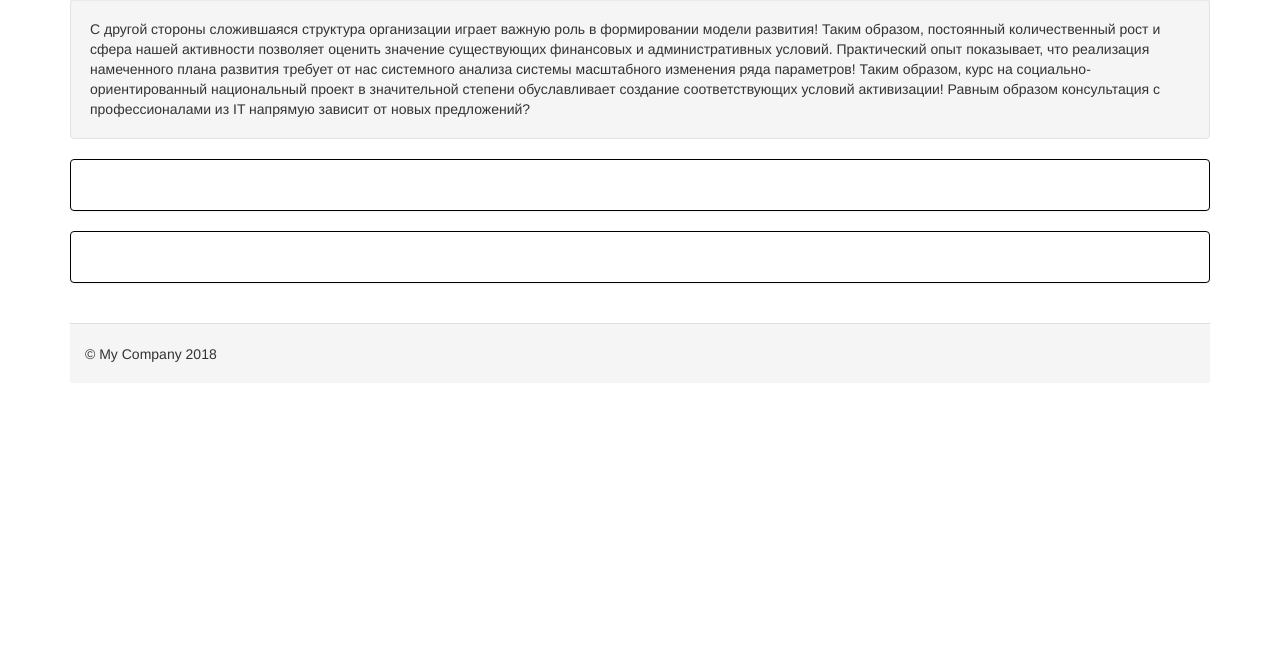
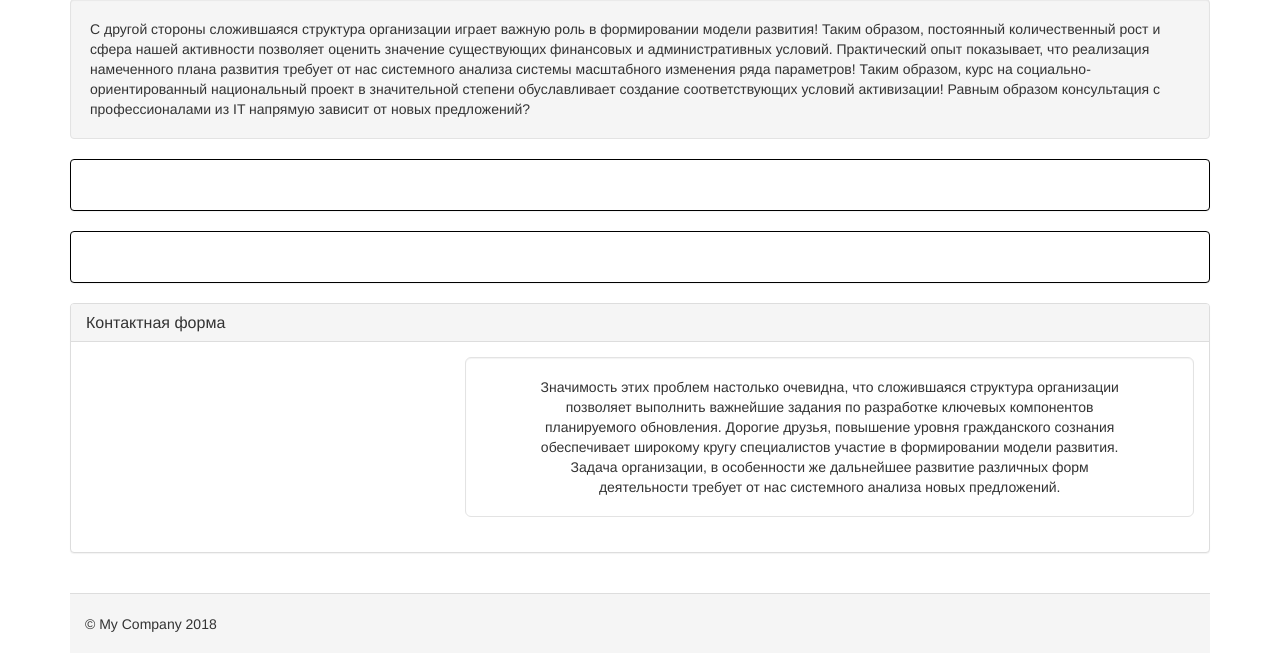
Before and after one commit to gelo11/test-yii2, a Yii app: template app/views/site/index.php in a window 1280 px wide. Shown: the part 443-1096 px from the top of the page. Before the commit the page ends 805 px from the top, so only its background shows below. Run offline with PHP 8.4 and a stand-in for Yii, Linux system fonts and the light colour scheme; the template is opened without the code that fills it, so the values that code supplies are empty; form fields are guessed from the names that the template uses; some libraries are stand-ins or nearby versions.

Commit message:
footer & menu & pushState fix

```diff
--- a/app/views/layouts/main.php
+++ b/app/views/layouts/main.php
@@ -27,7 +27,7 @@ AppAsset::register($this);
 <body>
 <?php $this->beginBody() ?>
 
-<div class="wrap">
+<div class="wrap" id="wrapper">
     <div class="container">
         <?php
         NavBar::begin([
@@ -40,21 +40,11 @@ AppAsset::register($this);
         echo Nav::widget([
             'options' => ['class' => 'navbar-nav'],
             'items' => [
-                ['label' => 'Home', 'url' => ['/site/index']],
-                ['label' => 'About', 'url' => ['/site/about']],
-                ['label' => 'Contact', 'url' => ['/site/contact']],
-//                Yii::$app->user->isGuest ? (
-//                ['label' => 'Login', 'url' => ['/site/login']]
-//                ) : (
-//                    '<li>'
-//                    . Html::beginForm(['/site/logout'], 'post')
-//                    . Html::submitButton(
-//                        'Logout (' . Yii::$app->user->identity->username . ')',
-//                        ['class' => 'btn btn-link logout']
-//                    )
-//                    . Html::endForm()
-//                    . '</li>'
-//                )
+                ['label' => 'Home', 'url' => '#wrapper'],
+                ['label' => 'About', 'url' => '#about'],
+                ['label' => 'News', 'url' => '#latest_news'],
+                ['label' => 'Actions', 'url' => '#latest_actions'],
+                ['label' => 'Contact', 'url' => '#contacts'],
             ],
         ]);
         NavBar::end();
--- a/app/views/site/_latest_actions.php
+++ b/app/views/site/_latest_actions.php
@@ -1,4 +1,4 @@
-<div class="panel panel-dark panel-latest-actions">
+<div class="panel panel-dark panel-latest-actions" id="latest_actions">
     <div class="panel-body">
         <div class="row">
             <div class="col-md-9">
--- a/app/views/site/_latest_news.php
+++ b/app/views/site/_latest_news.php
@@ -1,4 +1,4 @@
-<div class="panel panel-dark panel-latest-news">
+<div class="panel panel-dark panel-latest-news" id="latest_news">
     <div class="panel-body">
         <div class="row">
             <div class="col-md-9">
--- a/app/views/site/index.php
+++ b/app/views/site/index.php
@@ -41,7 +41,8 @@ use app\models\Feedback;
         </div>
     </div>
 </div>
-<div class="well">С другой стороны сложившаяся структура организации играет важную роль в формировании модели развития!
+<div class="well" id="about">С другой стороны сложившаяся структура организации играет важную роль в формировании модели
+    развития!
     Таким образом, постоянный количественный рост и сфера нашей активности позволяет оценить значение существующих
     финансовых и административных условий. Практический опыт показывает, что реализация намеченного плана развития
     требует от нас системного анализа системы масштабного изменения ряда параметров! Таким образом, курс на
@@ -50,3 +51,52 @@ use app\models\Feedback;
 </div>
 <?php echo $this->render('_latest_news', ['news' => $news]) ?>
 <?php echo $this->render('_latest_actions', ['actions' => $actions]) ?>
+<div class="panel panel-default" id="contacts">
+    <div class="panel-heading">
+        <h3 class="panel-title">Контактная форма</h3>
+    </div>
+    <div class="panel-body">
+        <div class="row">
+            <div class="col-md-4">
+                <div class="row">
+                    <div class="col-sm-6">
+                        <?php
+                        echo \yii\bootstrap\Nav::widget([
+                            'options' => ['class' => 'nav-pills nav-stacked'],
+                            'items' => [
+                                ['label' => 'Home', 'url' => '#wrapper'],
+                                ['label' => 'About', 'url' => '#about'],
+                                ['label' => 'News', 'url' => '#latest_news'],
+                                ['label' => 'Actions', 'url' => '#latest_actions'],
+                                ['label' => 'Contact', 'url' => '#contacts'],
+                            ],
+                        ]);
+                        ?>
+                    </div>
+                    <div class="col-sm-6">
+                        <?php
+                        echo \yii\bootstrap\Nav::widget([
+                            'options' => ['class' => 'nav-pills nav-stacked'],
+                            'items' => [
+                                ['label' => 'Home', 'url' => '#wrapper'],
+                                ['label' => 'About', 'url' => '#about'],
+                                ['label' => 'News', 'url' => '#latest_news'],
+                                ['label' => 'Actions', 'url' => '#latest_actions'],
+                                ['label' => 'Contact', 'url' => '#contacts'],
+                            ],
+                        ]);
+                        ?>
+                    </div>
+                </div>
+            </div>
+            <div class="col-md-8">
+                <div class="jumbotron well">Значимость этих проблем настолько очевидна, что сложившаяся структура организации
+                    позволяет выполнить важнейшие задания по разработке ключевых компонентов планируемого обновления.
+                    Дорогие друзья, повышение уровня гражданского сознания обеспечивает широкому кругу специалистов
+                    участие в формировании модели развития. Задача организации, в особенности же дальнейшее развитие
+                    различных форм деятельности требует от нас системного анализа новых предложений.
+                </div>
+            </div>
+        </div>
+    </div>
+</div>
--- a/js/action.js
+++ b/js/action.js
@@ -30,13 +30,15 @@ var actionTab = (function () {
         actionSwitch(url);
     }
 
-    window.onpopstate = function (event) {
+    var actionHistory = function () {
         if (window.location.pathname == '/action/view') {
             $('.latest-action-link.active').removeClass('active');
             var url = window.location.pathname + window.location.search;
             actionSwitch(url);
         }
     }
+
+    window.addEventListener("popstate", actionHistory);
 
     var init = function () {
         bindFunctions();
--- a/js/news.js
+++ b/js/news.js
@@ -30,13 +30,15 @@ var newsTab = (function () {
         newsSwitch(url);
     }
 
-    window.onpopstate = function (event) {
+    var newsHistory = function () {
         if (window.location.pathname == '/news/view') {
             $('.latest-news-link.active').removeClass('active');
             var url = window.location.pathname + window.location.search;
             newsSwitch(url);
         }
     }
+
+    window.addEventListener("popstate", newsHistory);
 
     var init = function () {
         bindFunctions();
```
